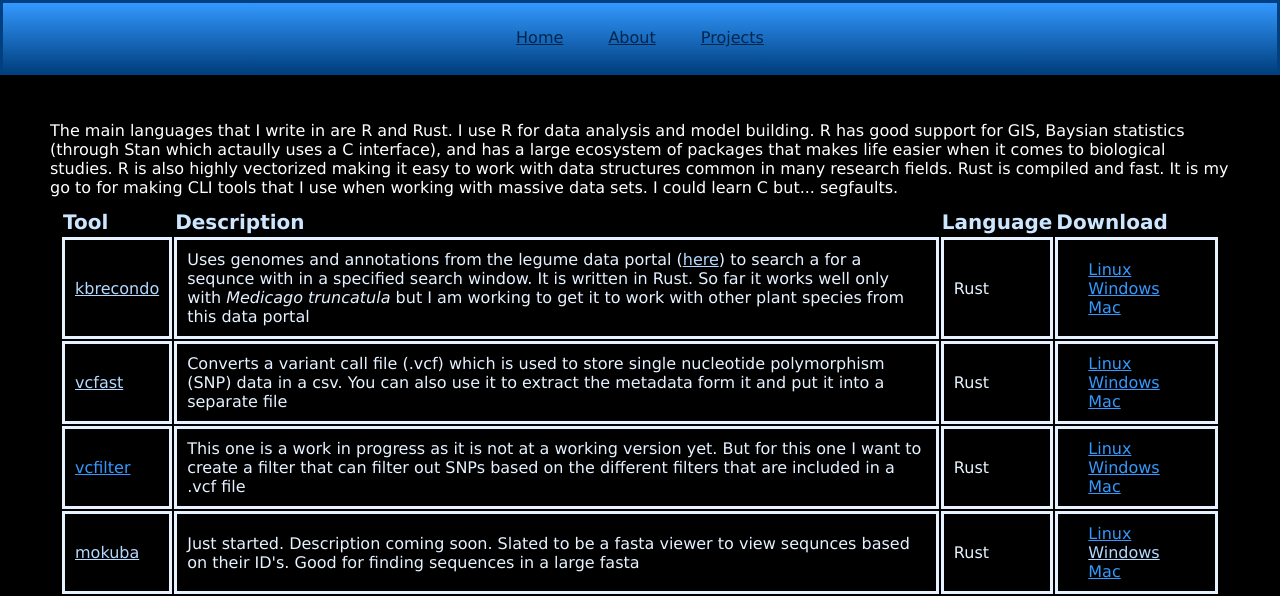
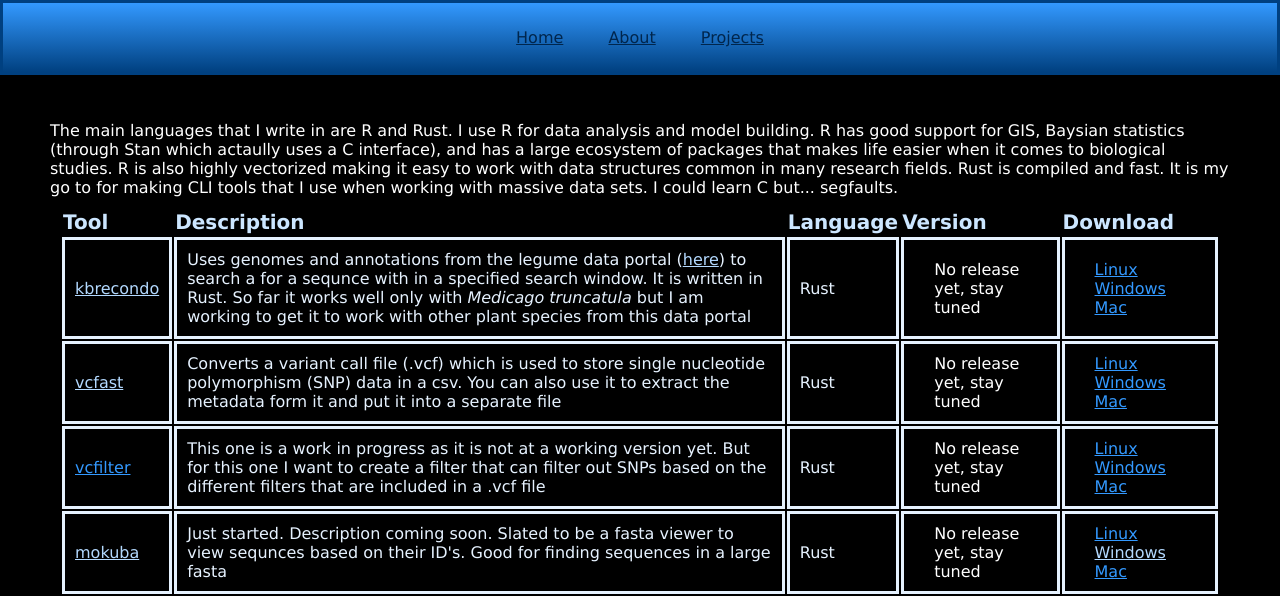
Before and after one commit to dgreen42/davidgreen, a plain HTML site: page mytools.html in a window 1280 px wide. Shown: the part 234-830 px from the top of the page. Drawn offline with Linux system fonts and the light colour scheme.

Commit message:
added version to mytools

```diff
--- a/mytools.html
+++ b/mytools.html
@@ -31,6 +31,7 @@
                     <th>Tool</th>
                     <th>Description</th>
                     <th>Language</th>
+                    <th>Version</th>
                     <th>Download</th>
                 </tr>
             </thead>
@@ -50,6 +51,9 @@
                     </td>
                     <td>
                         Rust
+                    </td>
+                    <td>
+                        <p> No release yet, stay tuned </p>
                     </td>
                     <td>
                         <p>
@@ -78,6 +82,9 @@
                         Rust
                     </td>
                     <td>
+                        <p> No release yet, stay tuned </p>
+                    </td>
+                    <td>
                         <p>
                         <a href="" download>
                             Linux
@@ -104,6 +111,9 @@
                         Rust
                     </td>
                     <td>
+                        <p> No release yet, stay tuned </p>
+                    </td>
+                    <td>
                         <p>
                         <a href="" download>
                             Linux
@@ -128,6 +138,9 @@
                     </td>
                     <td>
                         Rust
+                    </td>
+                    <td>
+                        <p> No release yet, stay tuned </p>
                     </td>
                     <td>
                         <p>
```
